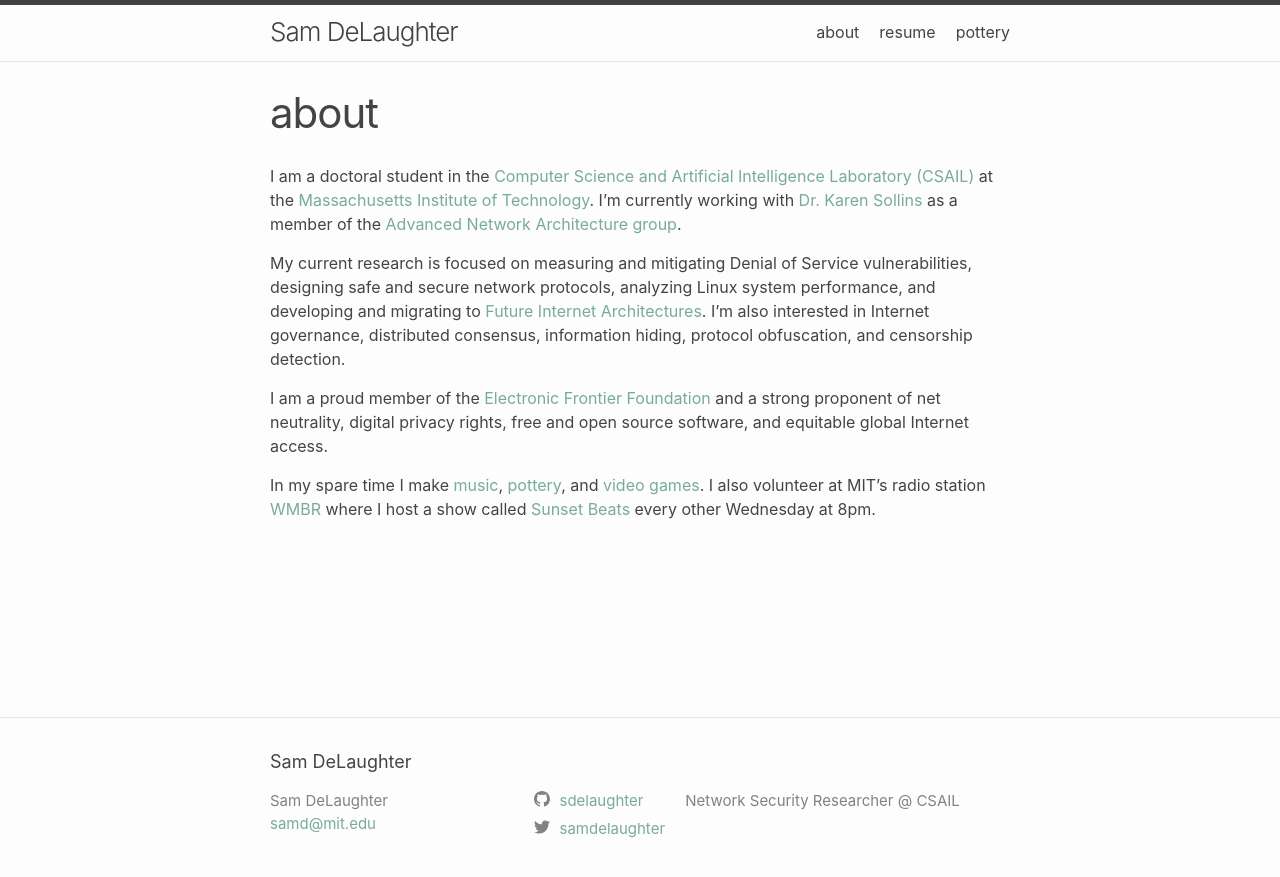
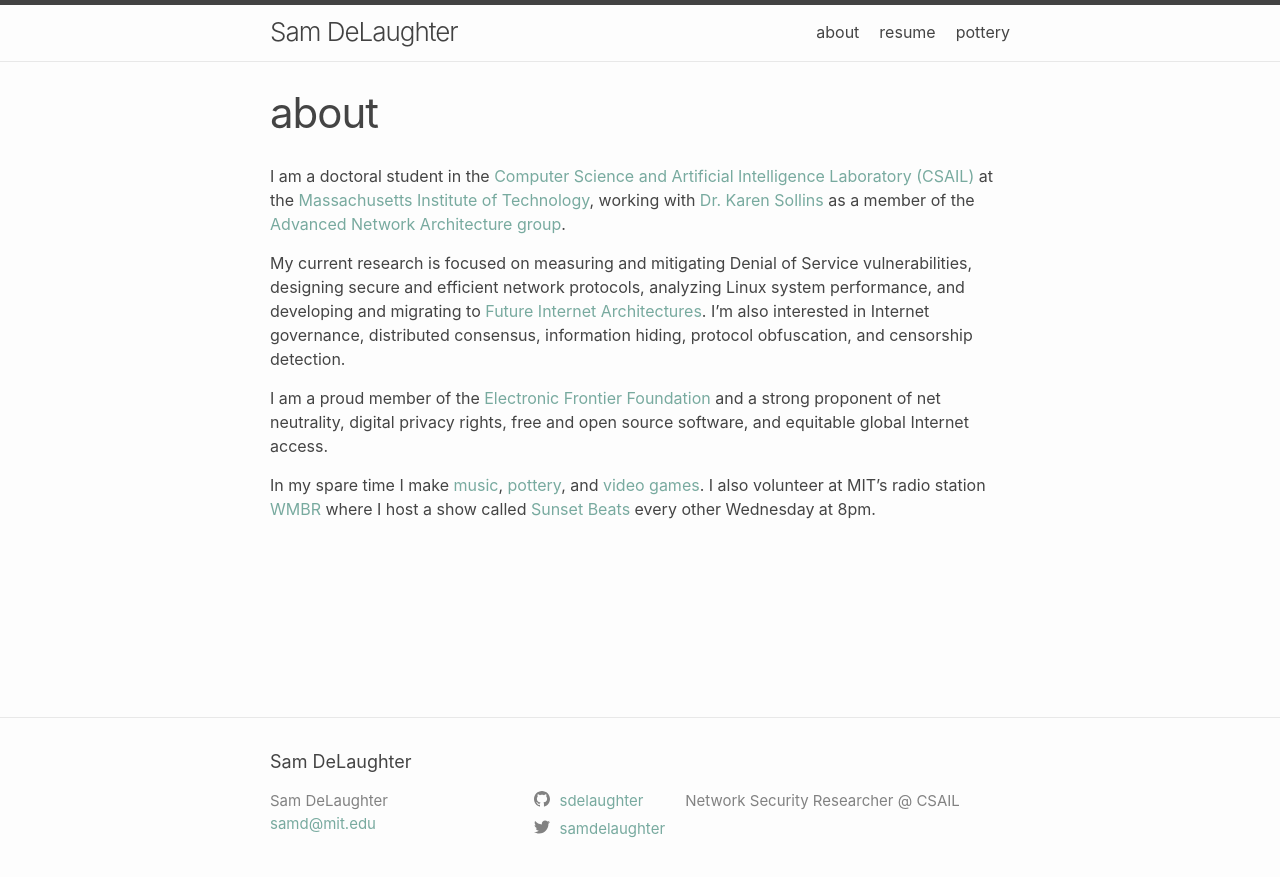
Before and after one commit to sdelaughter/sdelaughter.github.io, a Jekyll site: the page built from about.md, in a window 1280 px wide. Shown: the top 877 px of the page. Built offline with Jekyll 4.4.1, drawn with Linux system fonts in a browser that asks for light colours.

Commit message:
update about page

```diff
--- a/about.md
+++ b/about.md
@@ -4,9 +4,9 @@
 permalink: /about/
 ---
 
-I am a doctoral student in the [Computer Science and Artificial Intelligence Laboratory (CSAIL)](http://csail.mit.edu) at the [Massachusetts Institute of Technology](http://www.mit.edu). I'm currently working with [Dr. Karen Sollins](http://groups.csail.mit.edu/ana/People/Sollins.html) as a member of the [Advanced Network Architecture group](http://groups.csail.mit.edu/ana/index.html).
+I am a doctoral student in the [Computer Science and Artificial Intelligence Laboratory (CSAIL)](http://csail.mit.edu) at the [Massachusetts Institute of Technology](http://www.mit.edu), working with [Dr. Karen Sollins](http://groups.csail.mit.edu/ana/People/Sollins.html) as a member of the [Advanced Network Architecture group](http://groups.csail.mit.edu/ana/index.html).
 
-My current research is focused on measuring and mitigating Denial of Service vulnerabilities, designing safe and secure network protocols, analyzing Linux system performance, and developing and migrating to [Future Internet Architectures](http://www.nets-fia.net). I'm also interested in Internet governance, distributed consensus, information hiding, protocol obfuscation, and censorship detection.
+My current research is focused on measuring and mitigating Denial of Service vulnerabilities, designing secure and efficient network protocols, analyzing Linux system performance, and developing and migrating to [Future Internet Architectures](http://www.nets-fia.net). I'm also interested in Internet governance, distributed consensus, information hiding, protocol obfuscation, and censorship detection.
 
 I am a proud member of the [Electronic Frontier Foundation](https://www.eff.org) and a strong proponent of net neutrality, digital privacy rights, free and open source software, and equitable global Internet access.
 
```
